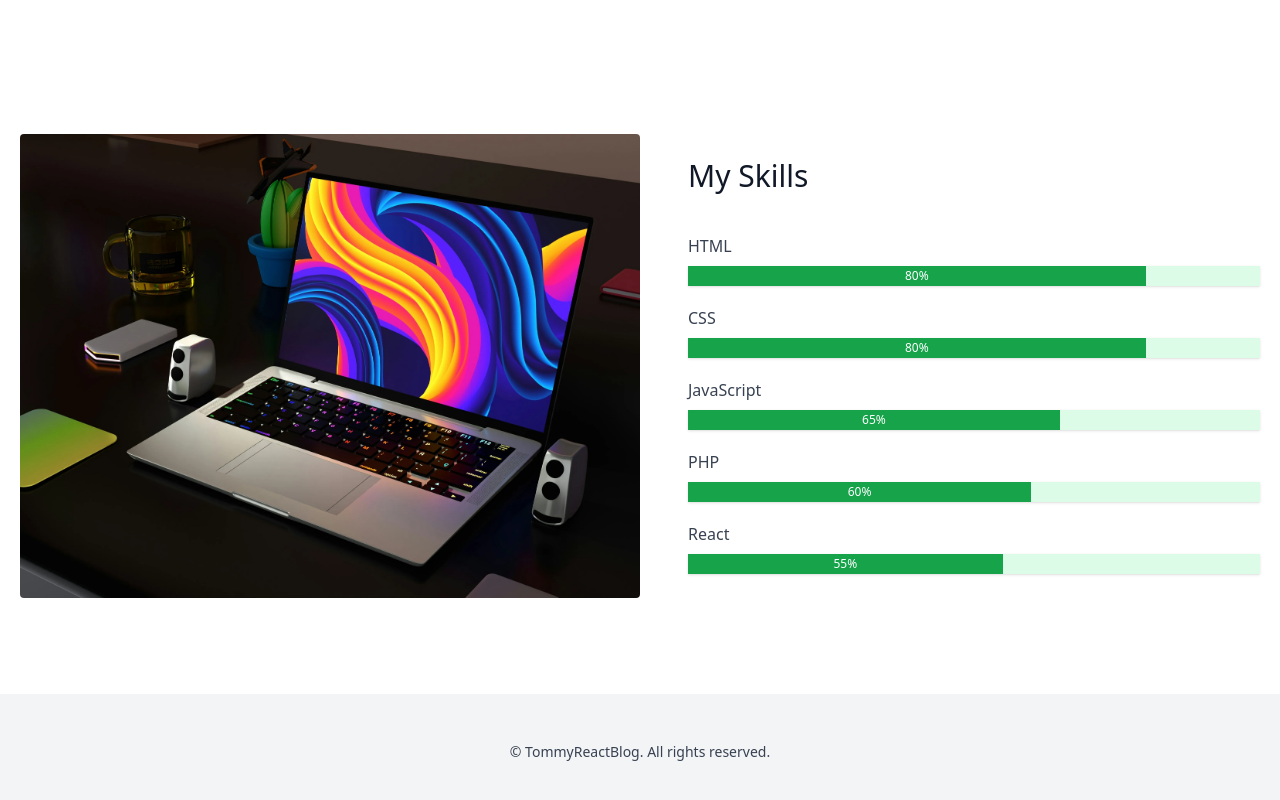
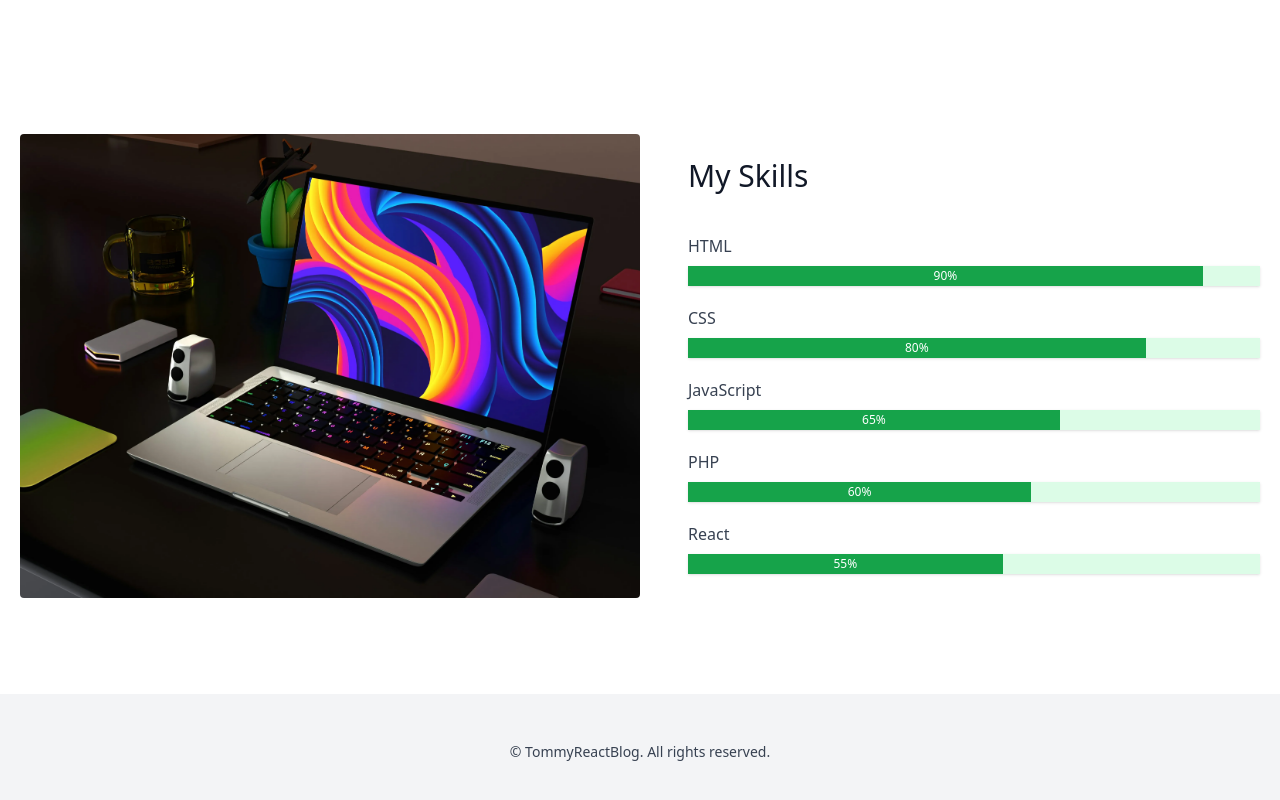
Before and after one commit to tomy-frontend/React-tailwind, a React (Vite) app: page / in a window 1280 px wide. Shown: the part 1526-2326 px from the top of the page. Built offline with nearby package versions, Linux system fonts and the light colour scheme.

Commit message:
HTML習熟度更新

```diff
--- a/src/App.jsx
+++ b/src/App.jsx
@@ -98,9 +98,9 @@ function App() {
               <div className="shadow bg-green-100 mt-2 w-full">
                 <div
                   className="bg-green-600 text-xs leading-none py-1 text-center text-white"
-                  style={{ width: "80%" }}
+                  style={{ width: "90%" }}
                 >
-                  80%
+                  90%
                 </div>
               </div>
               <h3 className="mt-5">CSS</h3>
```
